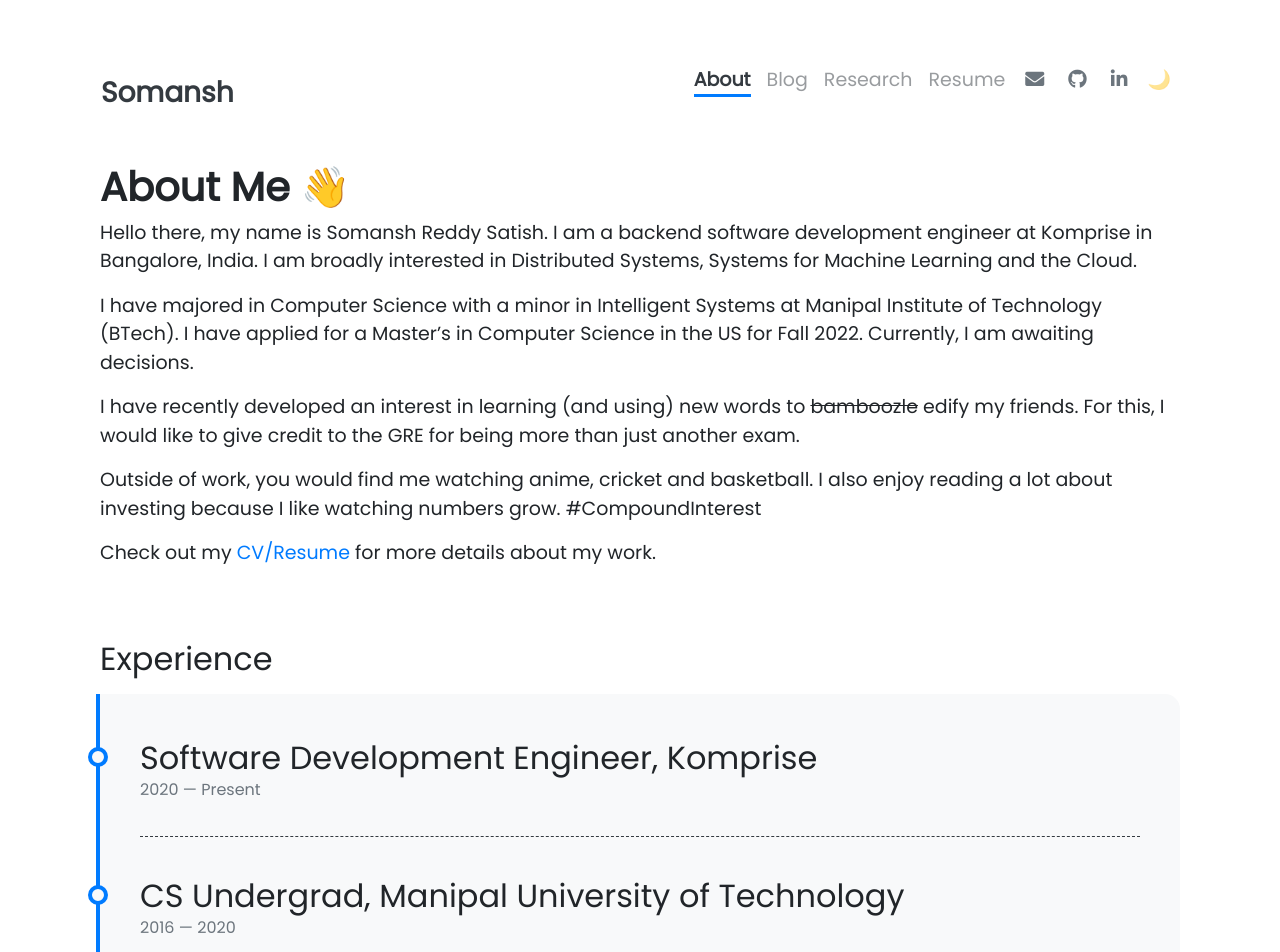
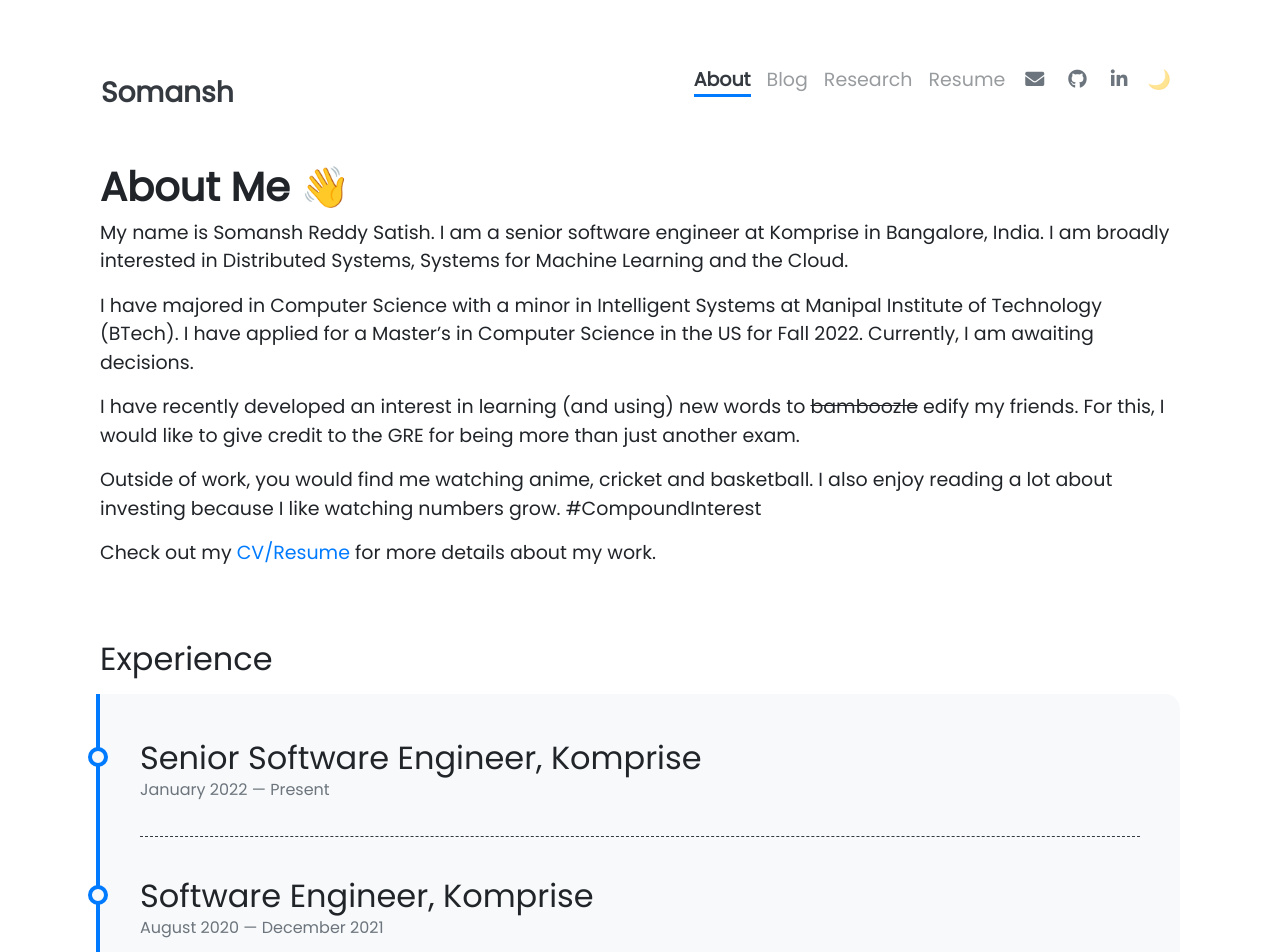
Before and after one commit to somanshreddy/somanshreddy.github.io, a Jekyll site: the page built from pages/about.md, in a window 1280 px wide and 1400 px high. Shown: the top 952 px of the window. Built offline with Jekyll 4.4.1, drawn with Linux system fonts in a browser that asks for light colours; nearby versions of some CDN libraries; emoji names are drawn with the system emoji font; some of the changed text lies outside the part shown.

Commit message:
Updating resume link + About section

```diff
--- a/_data/timeline.yml
+++ b/_data/timeline.yml
@@ -1,9 +1,24 @@
-- title: Software Development Engineer, Komprise
-  from: 2020
+- title: Senior Software Engineer, Komprise
+  from: January 2022
   to: Present
   description:
 
-- title: CS Undergrad, Manipal University of Technology
+- title: Software Engineer, Komprise
+  from: August 2020
+  to: December 2021
+  description:
+
+- title: Software Engineer - Intern, Komprise
+  from: January 2020
+  to: July 2020
+  description:
+
+- title: Data Analytics Research Intern, IIT Bombay
+  from: May 2019
+  to: July 2019
+  description:
+
+- title: CS Undergrad, Manipal Institute of Technology
   from: 2016
   to: 2020
   description:
--- a/pages/about.md
+++ b/pages/about.md
@@ -7,7 +7,7 @@ weight: 1
 
 # **About Me :wave:**
 
-Hello there, my name is Somansh Reddy Satish. I am a backend software development engineer at Komprise in Bangalore, India. I am broadly interested in Distributed Systems, Systems for Machine Learning and the Cloud.
+My name is Somansh Reddy Satish. I am a senior software engineer at Komprise in Bangalore, India. I am broadly interested in Distributed Systems, Systems for Machine Learning and the Cloud.
 
 I have majored in Computer Science with a minor in Intelligent Systems at Manipal Institute of Technology (BTech). I have applied for a Master's in Computer Science in the US for Fall 2022. Currently, I am awaiting decisions.
 
--- a/pages/resume.html
+++ b/pages/resume.html
@@ -3,5 +3,5 @@ layout: default
 title: Resume
 weight: 4
 permalink: /resume/
-external_url: https://drive.google.com/file/d/1ReNcJ3OBSsS92TOQSbum2PXcYuULdD63/view?usp=sharing
+external_url: https://drive.google.com/file/d/11II4XXHJdLO4XWR2UaaBMu8DerQ9qiaI/view?usp=sharing
 ---
```
